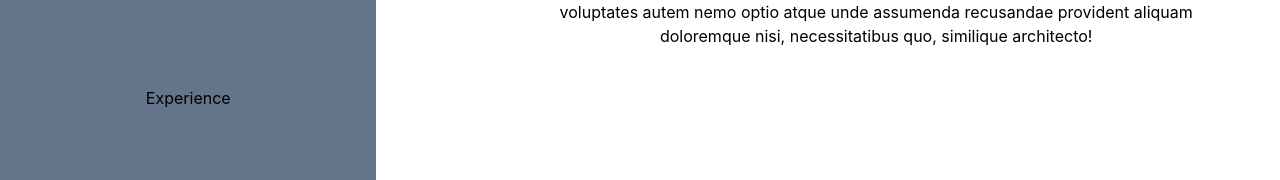
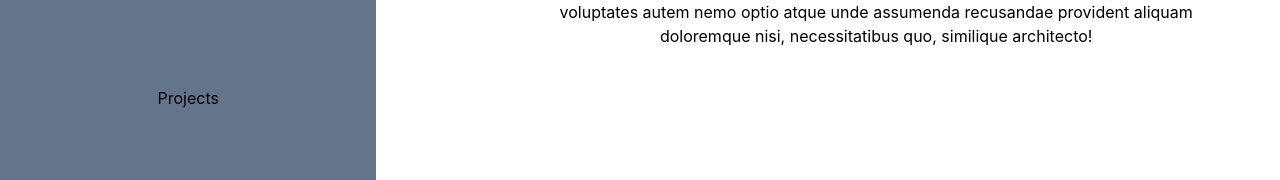
Before and after one commit to anmabler/personal-portfolio-react, a React (Create React App) app: page / in a window 1280 px wide. Shown: the part 246-426 px from the top of the page. Built offline with nearby package versions, Linux system fonts and the light colour scheme.

Commit message:
fix: comment out experience link

```diff
--- a/src/components/Navbar/Navbar.js
+++ b/src/components/Navbar/Navbar.js
@@ -8,7 +8,7 @@ export default function Navbar() {
         <ul className='flex flex-col gap-y-20 mt-6'>
           <NavLink className='p-5' to="/">Home</NavLink>
           <NavLink className='p-5' to="/about">About me</NavLink>
-          <NavLink className='p-5' to="/experience">Experience</NavLink>
+          {/* <NavLink className='p-5' to="/experience">Experience</NavLink> */}
           <NavLink className='p-5' to="/projects">Projects</NavLink>
           <NavLink className='p-5' to="/contact">Contact</NavLink>
         </ul>
```
